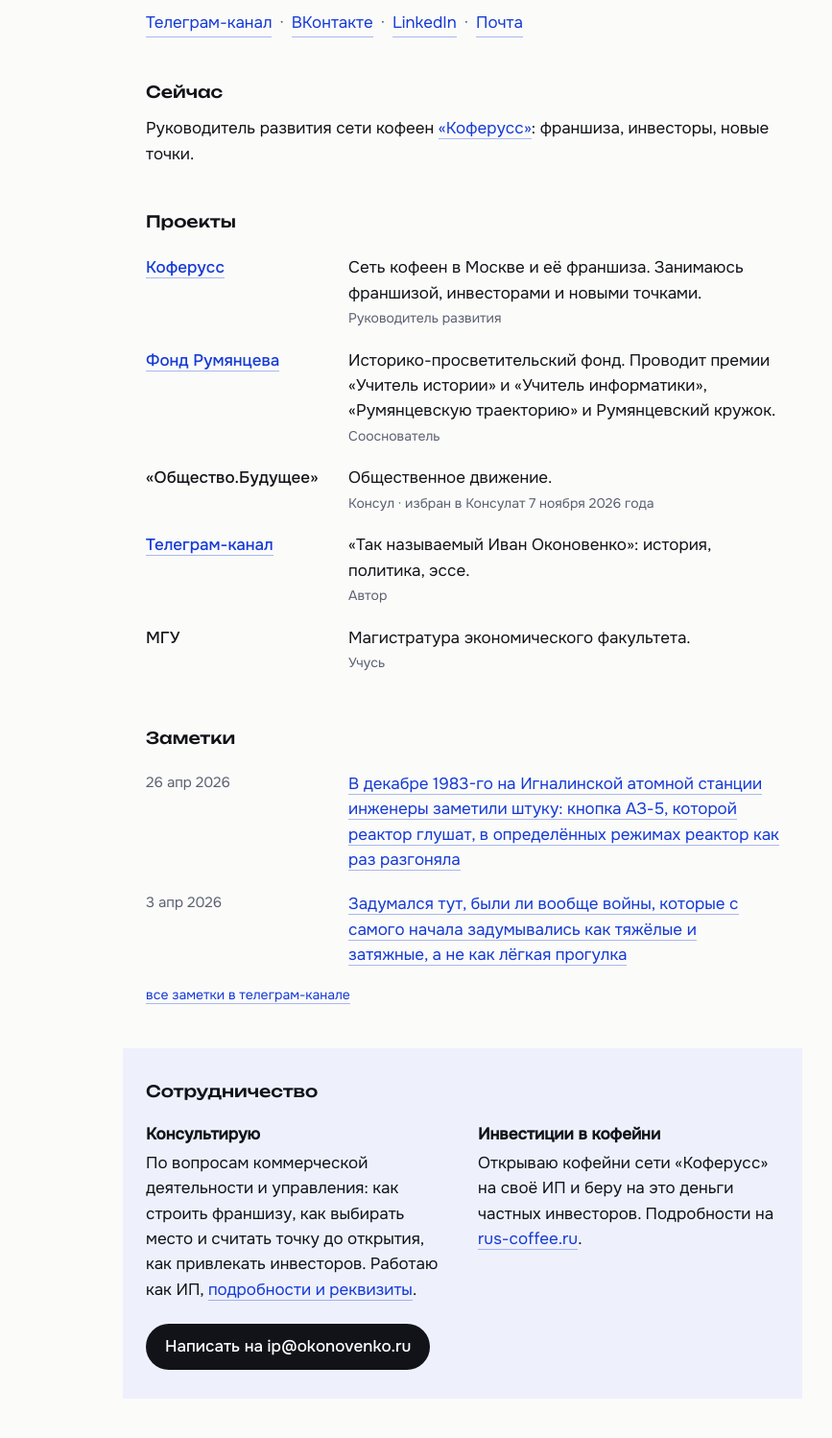
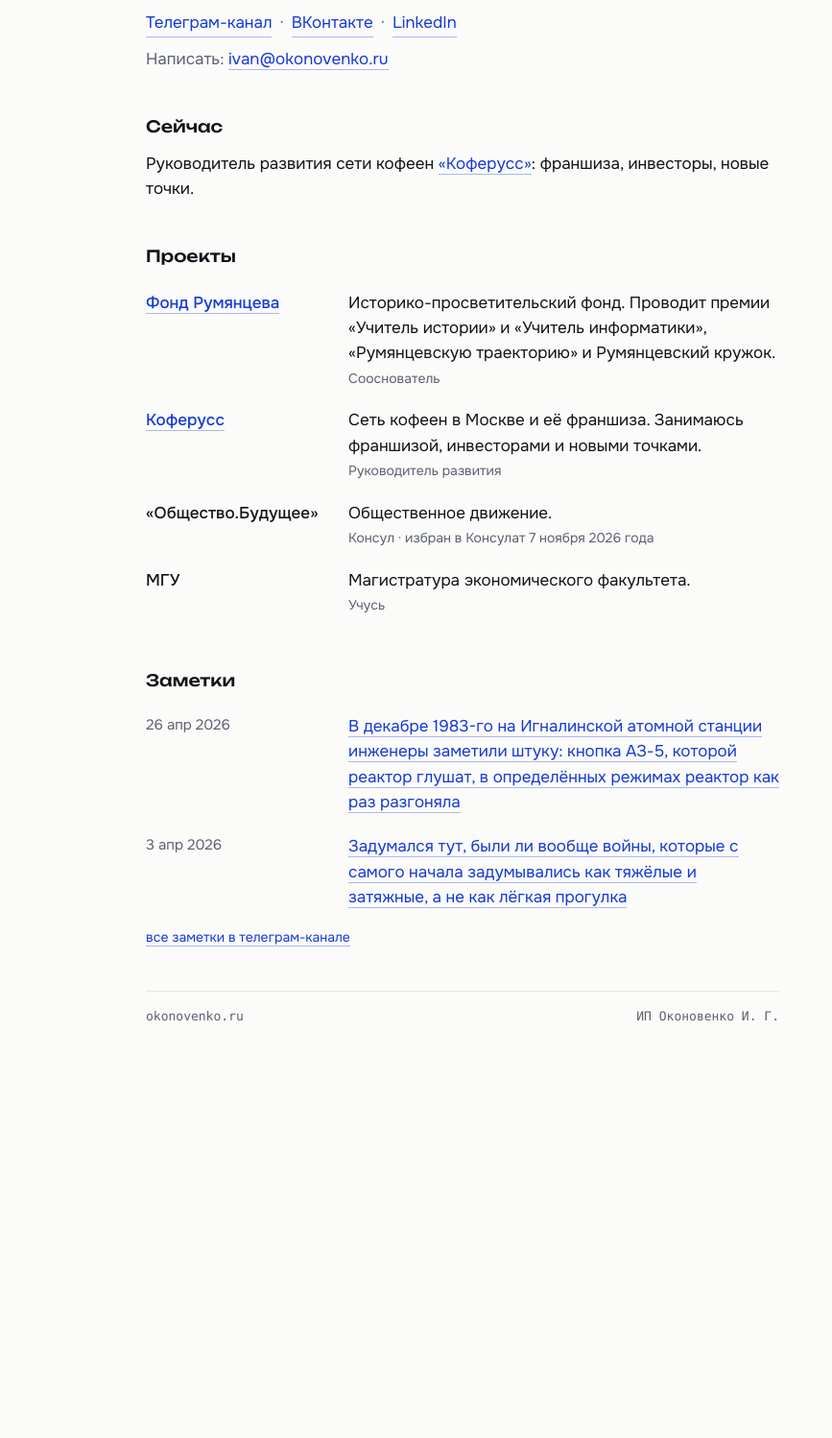
Before and after one commit to okonovenko/okonovenko.ru, a plain HTML site: page index.html in a window 1280 px wide. Shown: the part 240-1738 px from the top of the page at 96% size, without its empty margins (158-1025 px from the left). After the commit the page ends 1365 px from the top, so only its background shows below. Drawn offline with Linux system fonts and the light colour scheme.

Commit message:
Главная: без TenChat, почта отдельной строкой, Фонд первым, канал не проект, блок «Сотрудничество» убран; /ip без абзаца про инвестиции (это АО). Слова Ивана 15.11
Co-Authored-By: Claude Fable 5.2 <noreply@anthropic.com>
Claude-Session: https://claude.ai/code/session_015jPmSDZF9XQ3WHFFxzzpMp

```diff
--- a/index.html
+++ b/index.html
@@ -40,6 +40,7 @@ h1{font-family:"Unbounded",sans-serif;font-weight:800;font-size:clamp(30px,7.6vw
 p{margin:0 0 14px}
 .lead{font-size:18px}
 .soc{display:flex;flex-wrap:wrap;gap:4px 8px;color:var(--muted)}
+.wr{color:var(--muted);margin-top:-4px}
 .soc a,.t a,main p a{color:var(--accent);text-decoration:none;border-bottom:1px solid rgba(21,58,214,.35)}
 .soc a:hover,.t a:hover,main p a:hover{border-bottom-color:var(--accent)}
 h2{font-family:"Unbounded",sans-serif;font-weight:500;font-size:17px;margin:44px 0 12px}
@@ -77,31 +78,23 @@ footer{margin-top:44px;border-top:1px solid var(--line);padding-top:16px;font-si
 </head>
 <body>
 <div class="wrap">
-<nav><a href="/">Главная</a><a href="#proekty">Проекты</a><a href="#zametki">Заметки</a><a href="#sotrudnichestvo">Сотрудничество</a><a href="/ip/">ИП</a></nav>
+<nav><a href="/">Главная</a><a href="#proekty">Проекты</a><a href="#zametki">Заметки</a><a href="/ip/">ИП</a></nav>
 <main>
 <div class="head"><img src="/photo.jpg" width="480" height="480" alt="Иван Оконовенко"><h1>Иван Оконовенко</h1></div>
 <p class="lead">Предприниматель. Сооснователь Фонда Румянцева, руководитель развития сети кофеен «Коферусс», консул «Общества.Будущее». Москва.</p>
-<p class="soc"><a href="https://t.me/ivanokonovenko">Телеграм-канал</a> · <a href="https://vk.ru/ivanokonovenko">ВКонтакте</a> · <a href="https://ru.linkedin.com/in/ivanokonovenko">LinkedIn</a> · <a href="mailto:ivan@okonovenko.ru">Почта</a></p>
+<p class="soc"><a href="https://t.me/ivanokonovenko">Телеграм-канал</a> · <a href="https://vk.ru/ivanokonovenko">ВКонтакте</a> · <a href="https://ru.linkedin.com/in/ivanokonovenko">LinkedIn</a></p>
+<p class="wr">Написать: <a href="mailto:ivan@okonovenko.ru">ivan@okonovenko.ru</a></p>
 <h2>Сейчас</h2>
 <p>Руководитель развития сети кофеен <a href="https://coffeeruss.ru/">«Коферусс»</a>: франшиза, инвесторы, новые точки.</p>
 <h2 id="proekty">Проекты</h2>
+<div class="row"><div class="t"><a href="https://fondrumyantseva.ru/">Фонд Румянцева</a></div><div class="d">Историко-просветительский фонд. Проводит премии «Учитель истории» и «Учитель информатики», «Румянцевскую траекторию» и Румянцевский кружок.<small>Сооснователь</small></div></div>
 <div class="row"><div class="t"><a href="https://coffeeruss.ru/">Коферусс</a></div><div class="d">Сеть кофеен в Москве и её франшиза. Занимаюсь франшизой, инвесторами и новыми точками.<small>Руководитель развития</small></div></div>
-<div class="row"><div class="t"><a href="https://fondrumyantseva.ru/">Фонд Румянцева</a></div><div class="d">Историко-просветительский фонд. Проводит премии «Учитель истории» и «Учитель информатики», «Румянцевскую траекторию» и Румянцевский кружок.<small>Сооснователь</small></div></div>
 <div class="row"><div class="t">«Общество.Будущее»</div><div class="d">Общественное движение.<small>Консул · избран в Консулат 7 ноября 2026 года</small></div></div>
-<div class="row"><div class="t"><a href="https://t.me/ivanokonovenko">Телеграм-канал</a></div><div class="d">«Так называемый Иван Оконовенко»: история, политика, эссе.<small>Автор</small></div></div>
 <div class="row"><div class="t">МГУ</div><div class="d">Магистратура экономического факультета.<small>Учусь</small></div></div>
 <h2 id="zametki">Заметки</h2>
 <div class="row n"><div class="t dt">26 апр 2026</div><div class="d"><a href="https://t.me/ivanokonovenko/41">В декабре 1983-го на Игналинской атомной станции инженеры заметили штуку: кнопка АЗ-5, которой реактор глушат, в определённых режимах реактор как раз разгоняла</a></div></div>
 <div class="row n"><div class="t dt">3 апр 2026</div><div class="d"><a href="https://t.me/ivanokonovenko/37">Задумался тут, были ли вообще войны, которые с самого начала задумывались как тяжёлые и затяжные, а не как лёгкая прогулка</a></div></div>
 <p class="more"><a href="https://t.me/ivanokonovenko">все заметки в телеграм-канале</a></p>
-<div class="box" id="sotrudnichestvo">
-<h2>Сотрудничество</h2>
-<div class="two">
-<div><b>Консультирую</b><p>По вопросам коммерческой деятельности и управления: как строить франшизу, как выбирать место и считать точку до открытия, как привлекать инвесторов. Работаю как ИП, <a href="/ip/">подробности и реквизиты</a>.</p></div>
-<div><b>Инвестиции в кофейни</b><p>Открываю кофейни сети «Коферусс» на своё ИП и беру на это деньги частных инвесторов. Подробности на <a href="https://rus-coffee.ru/">rus-coffee.ru</a>.</p></div>
-</div>
-<a class="btn" href="mailto:ip@okonovenko.ru">Написать на ip@okonovenko.ru</a>
-</div>
 </main>
 <footer class="mono"><span>okonovenko.ru</span><span>ИП Оконовенко И. Г.</span></footer>
 </div>
```
Also changed, not shown: ip/index.html (+0 -1 lines).
